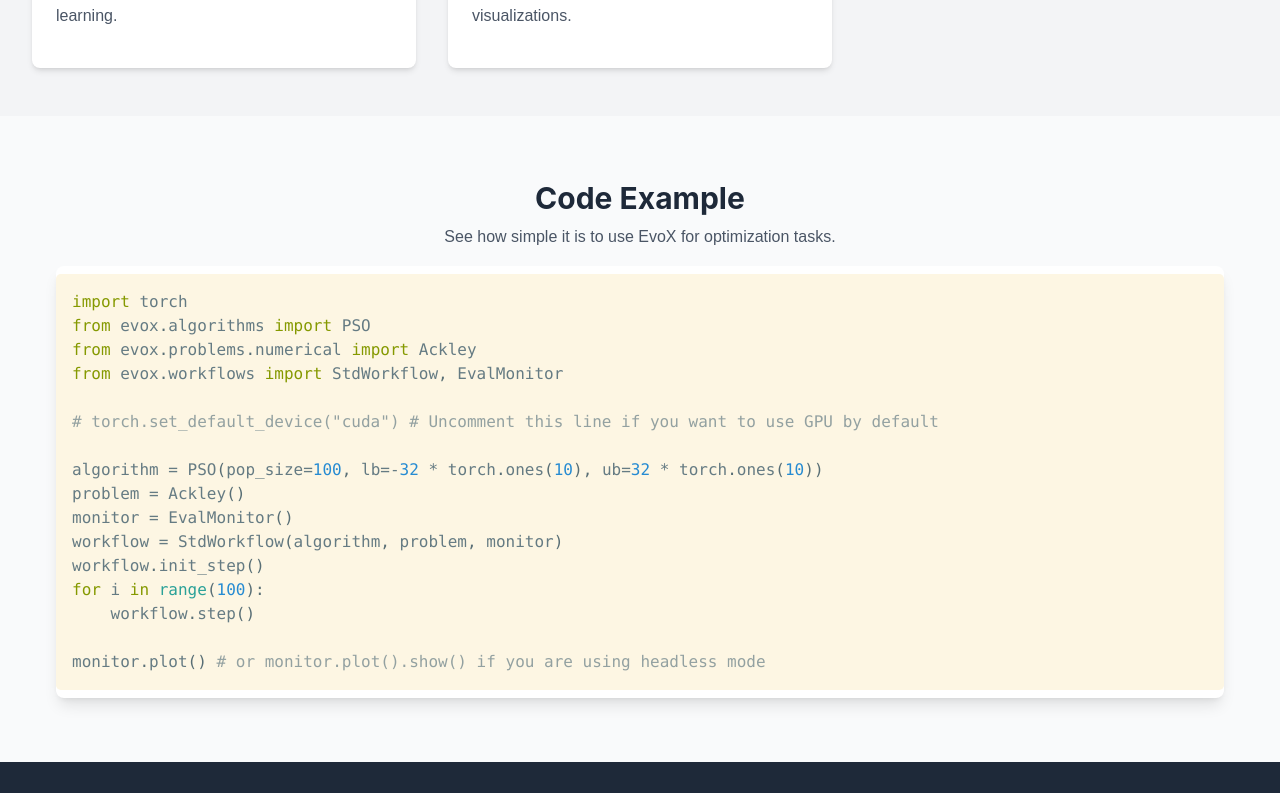
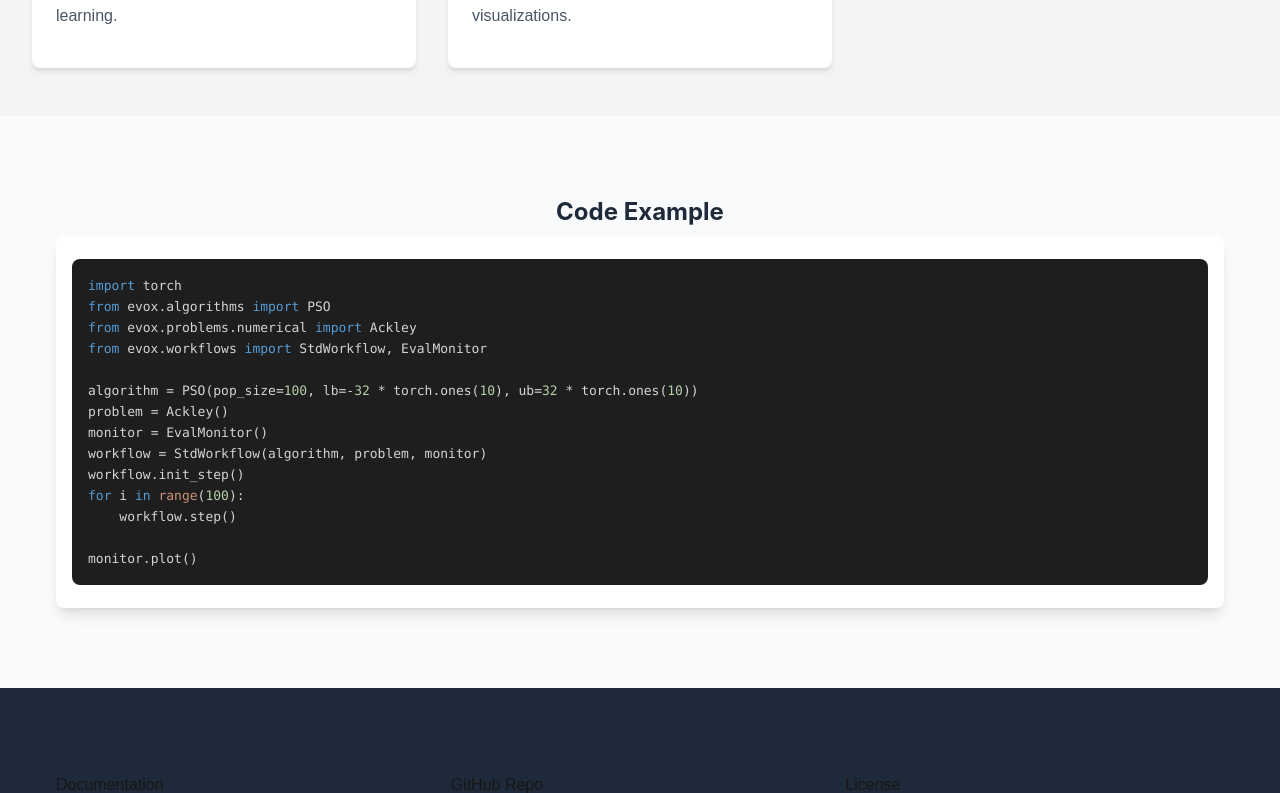
Before and after one commit to BillHuang2001/evogit_web, a Next.js app: page / in a window 1280 px wide. Shown: the part 1087-1880 px from the top of the page. Built offline with nearby package versions, Linux system fonts and the light colour scheme.

Commit message:
gpt-4o: Refactor CodeExampleSection into a separate file and integrate it into the homepage.

```diff
--- a/src/app/page.js
+++ b/src/app/page.js
@@ -4,7 +4,7 @@ import NewsBanner from "../components/NewsBanner";
 import NavigationBar from "../components/NavigationBar";
 import KeyFeatures from "../components/KeyFeatures";
 import Footer from "../components/Footer";
-import CodeExample from "../components/CodeExample";
+import CodeExampleSection from "../components/CodeExampleSection";
 
 export default function Home() {
   return (
@@ -22,7 +22,7 @@ export default function Home() {
       <KeyFeatures />
 
       {/* Code Example Section */}
-      <CodeExample />
+      <CodeExampleSection />
 
       {/* Footer Section */}
       <Footer />
```
